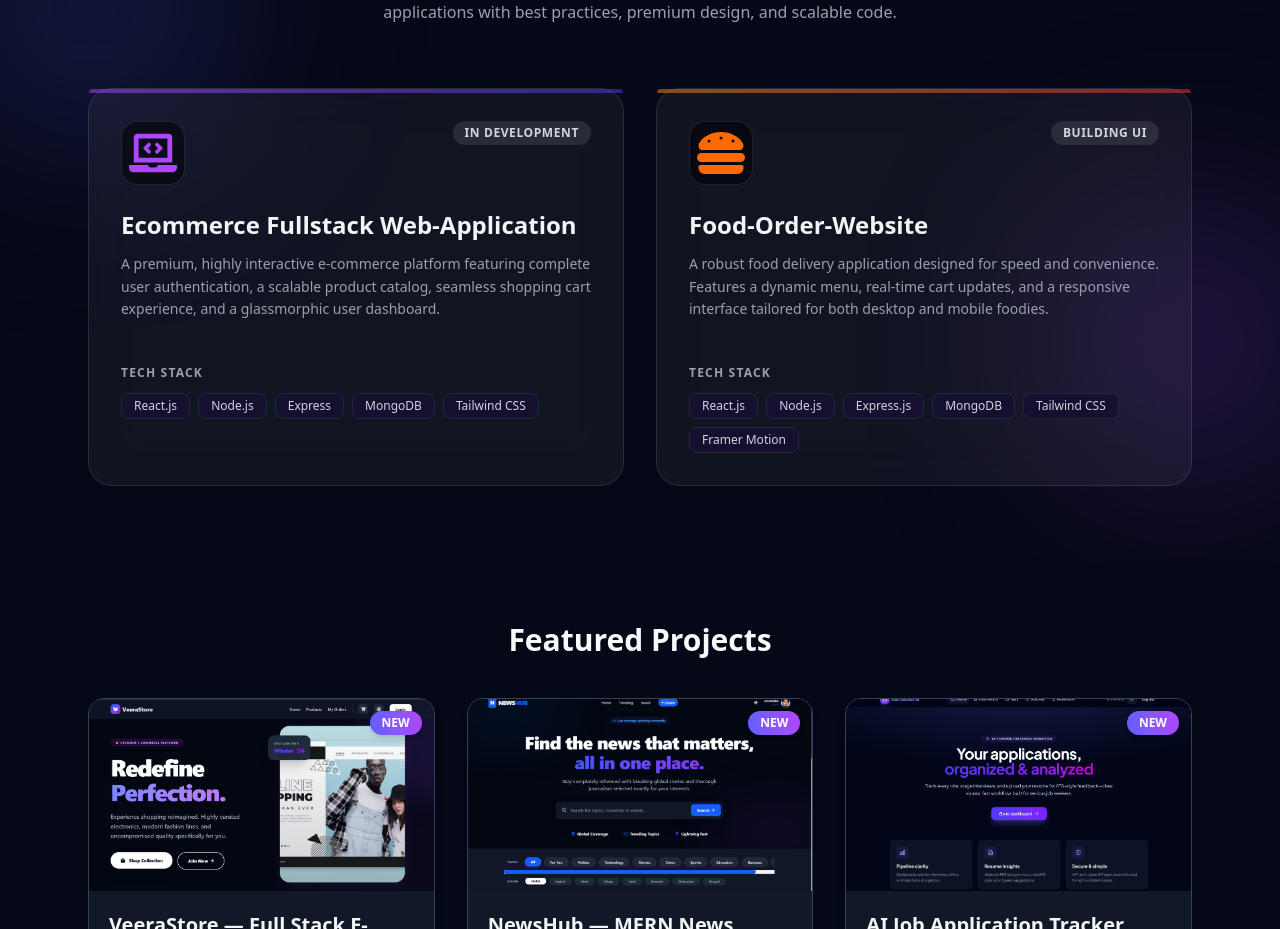
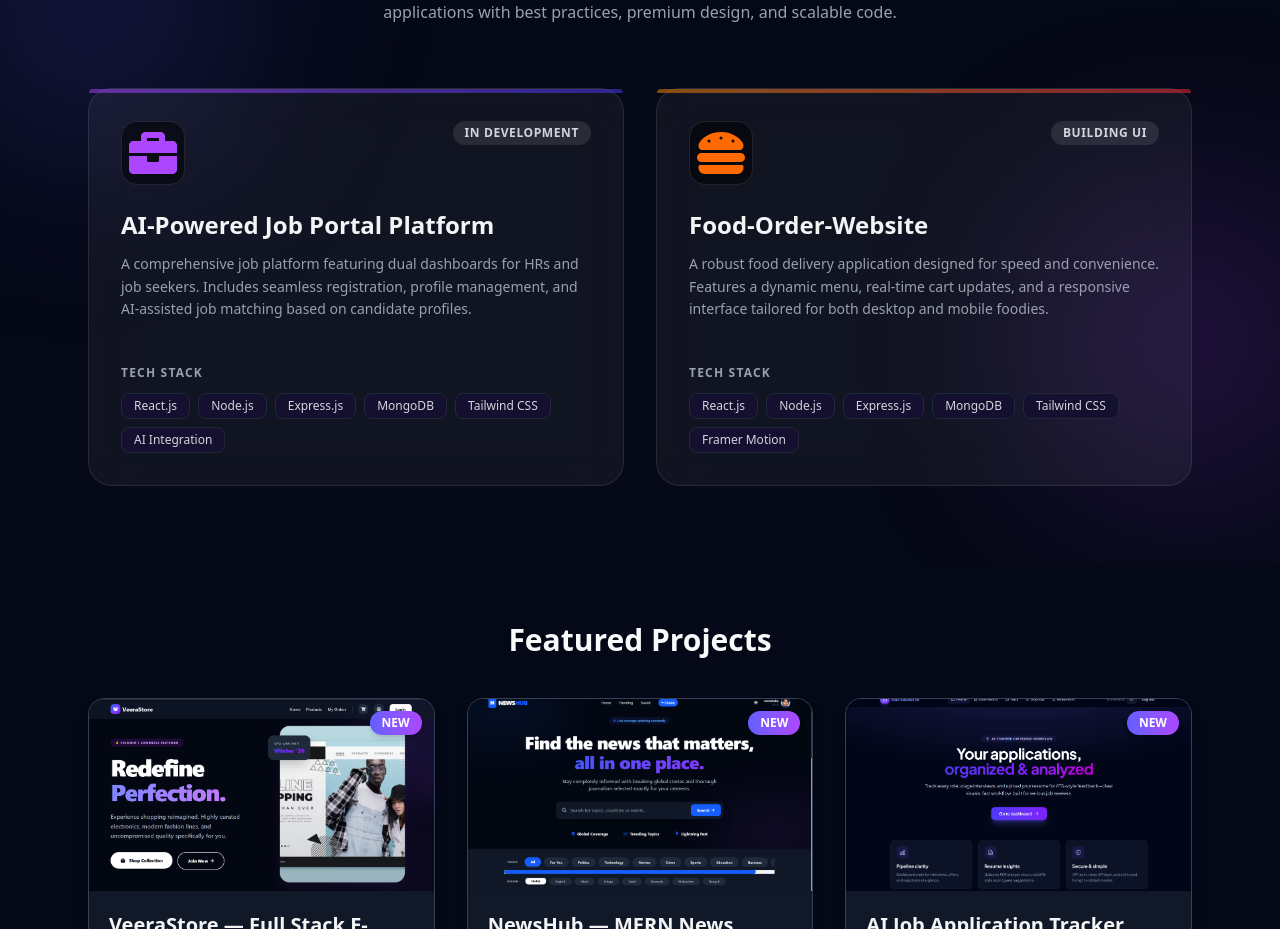
Before and after one commit to Cveerababu15/React-Portfolia, a React (Vite) app: page / in a window 1280 px wide. Shown: the part 903-1832 px from the top of the page. Built offline with nearby package versions, Linux system fonts and the light colour scheme.

Commit message:
changed the OngoingProjects Card Remove Ecommerce and add New project Details

```diff
--- a/src/Components/OngoingProjects.jsx
+++ b/src/Components/OngoingProjects.jsx
@@ -1,16 +1,16 @@
 import React from "react";
 import { motion } from "framer-motion";
-import { FaLaptopCode, FaHamburger, FaRocket, FaExternalLinkAlt } from "react-icons/fa";
+import { FaLaptopCode, FaHamburger, FaRocket, FaExternalLinkAlt, FaBriefcase } from "react-icons/fa";
 
 export default function OngoingProjects() {
   const ongoingProjects = [
     {
       id: 1,
-      title: "Ecommerce Fullstack Web-Application",
+      title: "AI-Powered Job Portal Platform",
       description:
-        "A premium, highly interactive e-commerce platform featuring complete user authentication, a scalable product catalog, seamless shopping cart experience, and a glassmorphic user dashboard.",
-      tech: ["React.js", "Node.js", "Express", "MongoDB", "Tailwind CSS"],
-      icon: <FaLaptopCode className="text-purple-500 text-5xl group-hover:scale-110 transition-transform duration-300" />,
+        "A comprehensive job platform featuring dual dashboards for HRs and job seekers. Includes seamless registration, profile management, and AI-assisted job matching based on candidate profiles.",
+      tech: ["React.js", "Node.js", "Express.js", "MongoDB", "Tailwind CSS", "AI Integration"],
+      icon: <FaBriefcase className="text-purple-500 text-5xl group-hover:scale-110 transition-transform duration-300" />,
       color: "from-purple-500 to-indigo-600",
       status: "In Development",
     },
```
